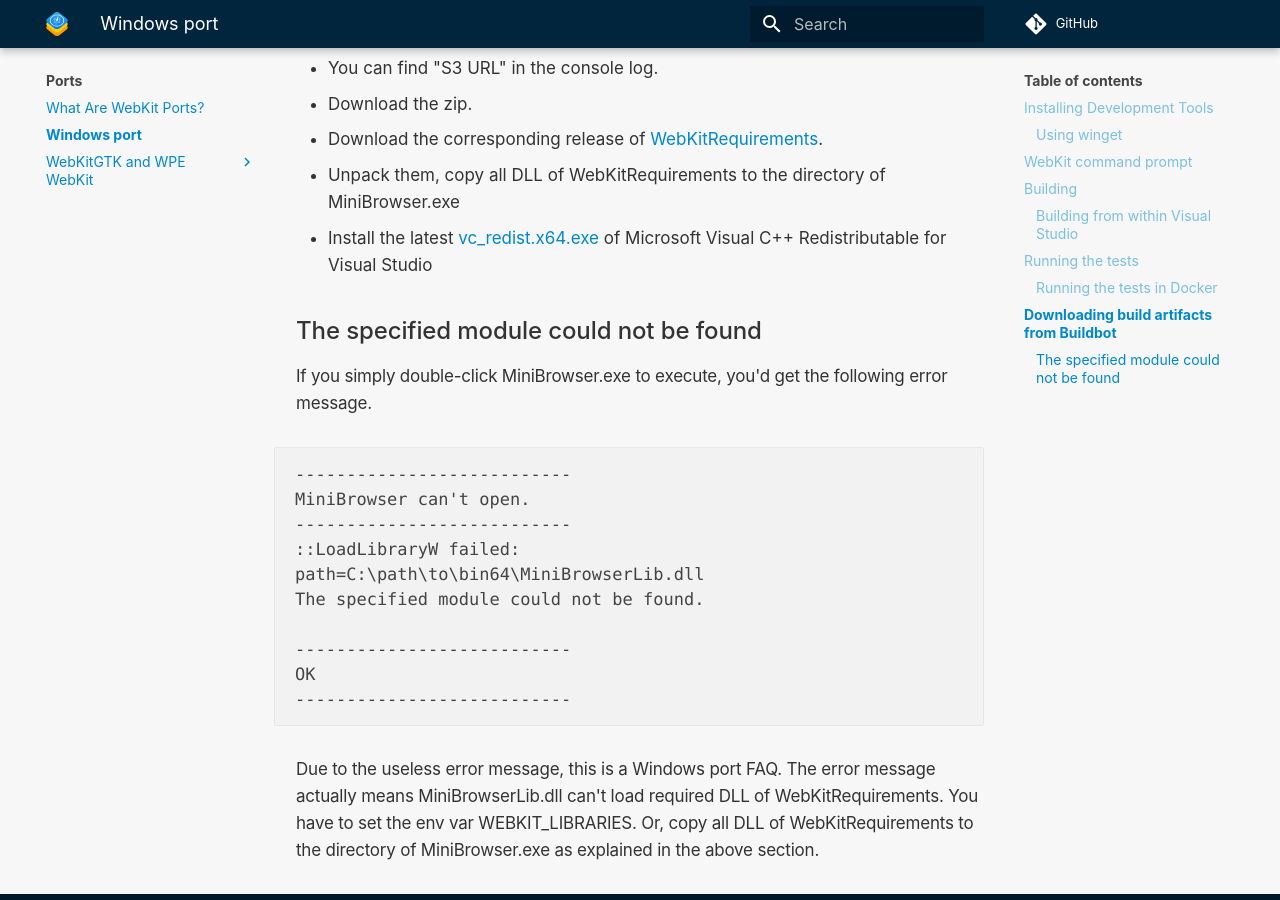
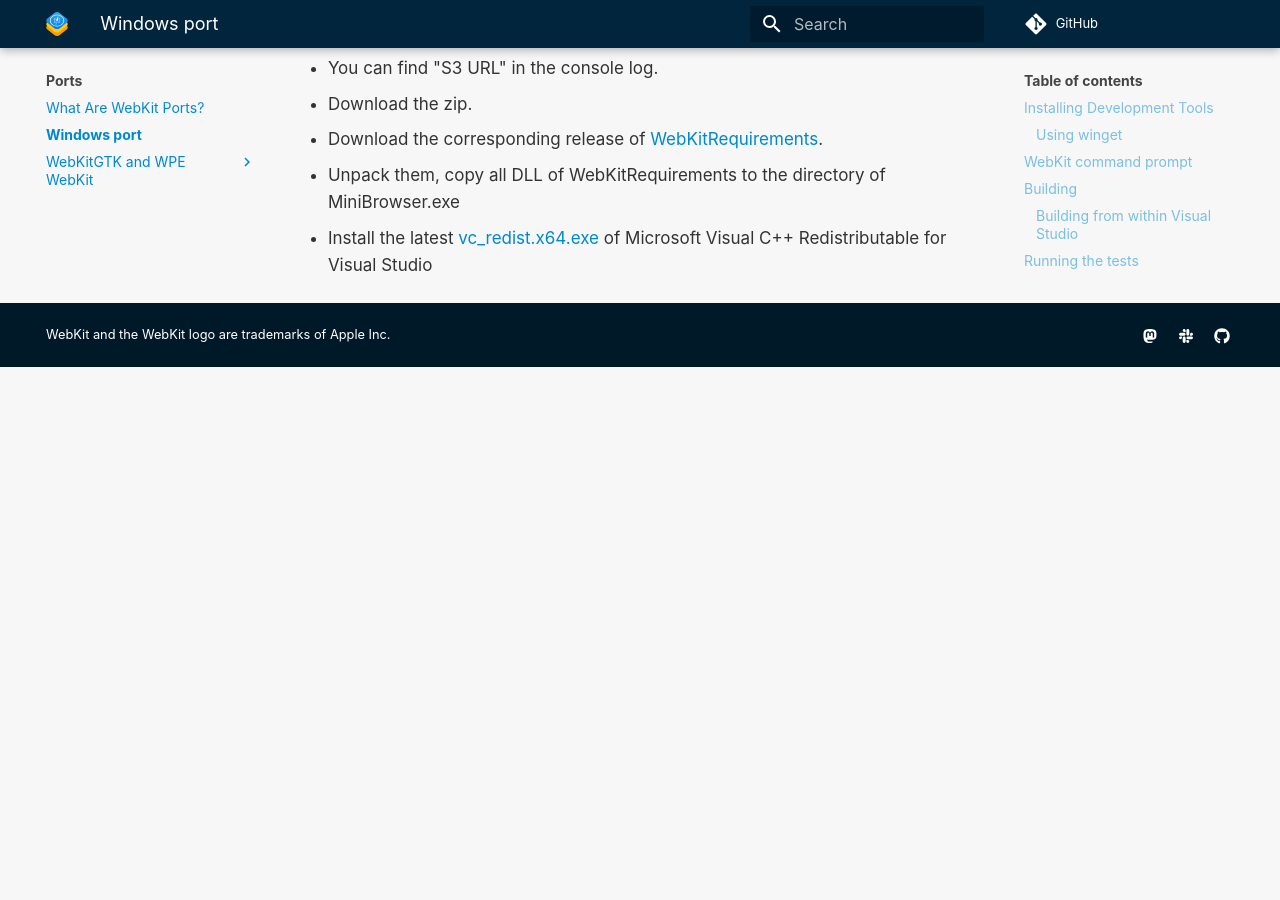
Before and after one commit to WebKit/Documentation, an MkDocs documentation site: the page built from docs/Ports/WindowsPort.md, in a window 1280 px wide and 900 px high, scrolled down 5559 px. Built offline with MkDocs 1.6.1 and Material for MkDocs 9.7.7, drawn with Linux system fonts in a browser that asks for light colours; comment, search, counter and statistics services are not loaded; after the commit the page ends 5926 px from its top, so only the background shows below that.

Commit message:
WindowsPort.md: Removed "specified module could not be found" section
<https://commits.webkit.org/265819@main> removed DLLLauncherMain.cpp.
We don't need to set WEBKIT_LIBRARIES. MiniBrowser.exe shows an useful
error message of missing DLL now.

Bug 253812 – [Win] Remove DLLLauncherMain.cpp
<https://bugs.webkit.org/show_bug.cgi?id=253812>

````diff
--- a/docs/Ports/WindowsPort.md
+++ b/docs/Ports/WindowsPort.md
@@ -203,24 +203,3 @@ docker run -it --rm --cpu-count=8 --memory=16g -v %cd%:c:\repo -w c:\repo webkit
  * Download the corresponding release of [WebKitRequirements](https://github.com/WebKitForWindows/WebKitRequirements/releases).
  * Unpack them, copy all DLL of WebKitRequirements to the directory of MiniBrowser.exe
  * Install the latest [vc_redist.x64.exe](https://docs.microsoft.com/en-us/cpp/windows/latest-supported-vc-redist) of Microsoft Visual C++ Redistributable for Visual Studio
-
-### The specified module could not be found
-
-If you simply double-click MiniBrowser.exe to execute, you'd get the following error message.
-
-```
----------------------------
-MiniBrowser can't open.
----------------------------
-::LoadLibraryW failed:
-path=C:\path\to\bin64\MiniBrowserLib.dll
-The specified module could not be found.
-
----------------------------
-OK
----------------------------
-```
-
-Due to the useless error message, this is a Windows port FAQ.
-The error message actually means MiniBrowserLib.dll can't load required DLL of WebKitRequirements.
-You have to set the env var WEBKIT_LIBRARIES. Or, copy all DLL of WebKitRequirements to the directory of MiniBrowser.exe as explained in the above section.
````
